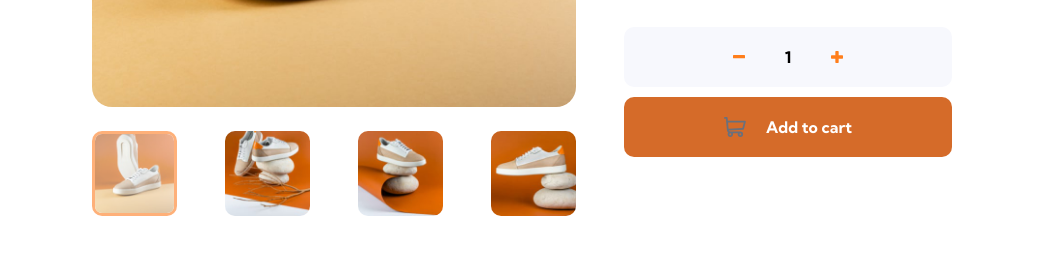
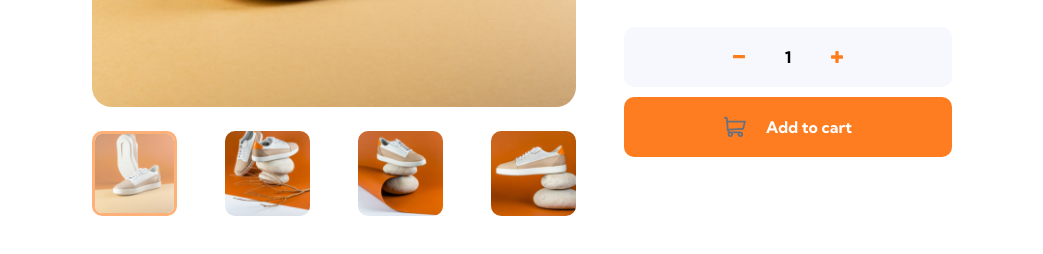
Before and after one commit to KhoubraneX/E-commerce-product-page, a plain HTML site: page index.html in a window 1280 px wide. Shown: the part 528-782 px from the top of the page, without its empty margins (118-1161 px from the left). Drawn offline with Linux system fonts and the light colour scheme.

Commit message:
Update style.css

```diff
--- a/style.css
+++ b/style.css
@@ -178,7 +178,7 @@ header {
   letter-spacing: 6px;
 }
 .add-c {
-  background-color: #d56b29;
+  background-color: #fe7d21;
   border-radius: 10px;
   padding: 20px 97px;
   cursor: pointer;
```
